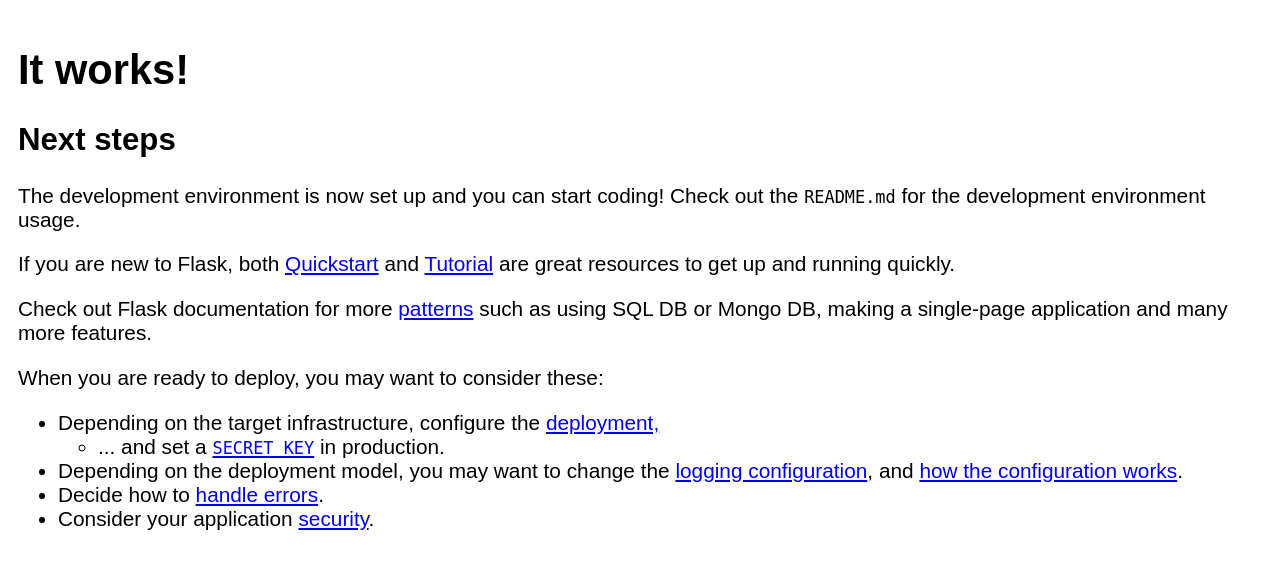
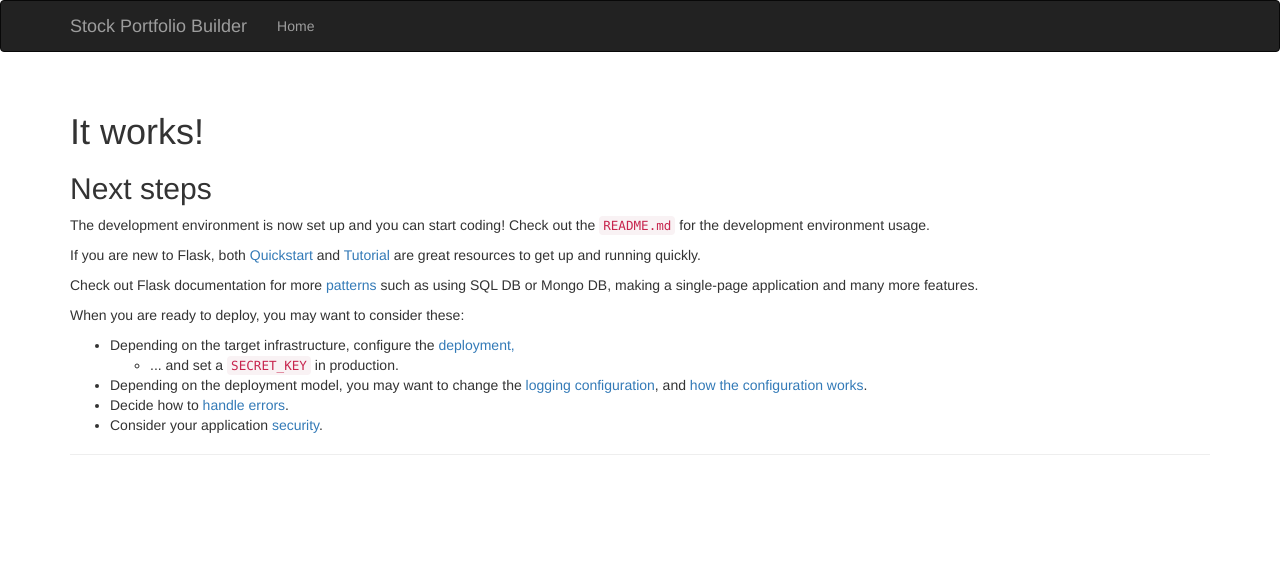
Before and after one commit to will-i-amv/portfolio-builder, a Flask app: page / in a window 1280 px wide. Shown: the top 569 px of the page. Run offline with Flask 3, Linux system fonts and the light colour scheme; some libraries are stand-ins or nearby versions.

Commit message:
* Add new dependency 'Flask-bootstrap' * Initialize bootstrap in the app * Use the new library to create a base template 'base_layout.html', which in turn uses 'bootstrap.html' as base. * Modify 'index.html' to use the new base template.

```diff
--- a/portfolio_builder/__init__.py
+++ b/portfolio_builder/__init__.py
@@ -1,6 +1,7 @@
 import logging.config
 
 from flask import Flask
+from flask_bootstrap import Bootstrap
 from flask_sqlalchemy import SQLAlchemy
 
 from portfolio_builder import views
@@ -8,6 +9,7 @@
 
 
 db = SQLAlchemy()
+bootstrap = Bootstrap()
 
 
 def configure_logging():
@@ -38,6 +40,7 @@
     app.config.from_prefixed_env()
 
     db.init_app(app)
+    bootstrap.init_app(app)
 
     if config_overrides is not None:
         app.config.from_mapping(config_overrides)
--- /dev/null
+++ b/portfolio_builder/templates/base_layout.html
@@ -0,0 +1,48 @@
+{% extends "bootstrap/base.html" %}
+
+
+{% block title %}Stock Portfolio Builder{% endblock %}
+
+{% block head %}
+{{ super() }}
+<link rel="shortcut icon" href="{{ url_for('static', filename='favicon.ico') }}" type="image/x-icon">
+<link rel="icon" href="{{ url_for('static', filename='favicon.ico') }}" type="image/x-icon">
+{% endblock %}
+
+{% block navbar %}
+<div class="navbar navbar-inverse" role="navigation">
+    <div class="container">
+        <div class="navbar-header">
+            <button type="button" class="navbar-toggle" data-toggle="collapse" data-target=".navbar-collapse">
+                <span class="sr-only">Toggle navigation</span>
+                <span class="icon-bar"></span>
+                <span class="icon-bar"></span>
+                <span class="icon-bar"></span>
+            </button>
+            <a class="navbar-brand" href="{{ url_for('main.index') }}">Stock Portfolio Builder</a>
+        </div>
+        <div class="navbar-collapse collapse">
+            <ul class="nav navbar-nav">
+                <li><a href="{{ url_for('main.index') }}">Home</a></li>
+            </ul>
+            {# ### #}
+        </div>
+    </div>
+</div>
+{% endblock %}
+
+{% block content %}
+<div class="container">
+    {% for message in get_flashed_messages() %}
+    <div class="alert alert-warning">
+        <button type="button" class="close" data-dismiss="alert">&times;</button>
+        {{ message }}
+    </div>
+    {% endfor %}
+    {% block page_content %}{% endblock %}
+</div>
+{% endblock %}
+
+{% block scripts %}
+{{ super() }}
+{% endblock %}
--- a/portfolio_builder/templates/index.html
+++ b/portfolio_builder/templates/index.html
@@ -1,13 +1,10 @@
-<!DOCTYPE html>
-<html lang="en">
+{% extends "base_layout.html" %}
 
-<head>
-    <meta charset="utf-8">
-    <title>portfolio_builder-app</title>
-    <link rel="stylesheet" href="{{ url_for('static', filename='styles.css') }}">
-</head>
 
-<body class="message">
+{% block title %}Index{% endblock %}
+
+{% block page_content %}
+<div class="page-header">
     <h1>It works!</h1>
     <h2>Next steps</h2>
     <p>
@@ -65,6 +62,5 @@
                 security</a>.
         </li>
     </ul>
-</body>
-
-</html>
+</div>
+{% endblock %}
--- a/portfolio_builder/views.py
+++ b/portfolio_builder/views.py
@@ -3,7 +3,7 @@
 from flask import render_template
 
 
-bp = Blueprint("root", __name__)
+bp = Blueprint("main", __name__)
 
 
 @bp.route("/")
--- a/requirements.txt
+++ b/requirements.txt
@@ -1,4 +1,5 @@
 alpha-vantage==2.3.1
+Flask-Bootstrap==3.3.7.1
 Flask-Login==0.6.2
 Flask-Migrate==4.0.4
 Flask-Script==2.0.6
```
